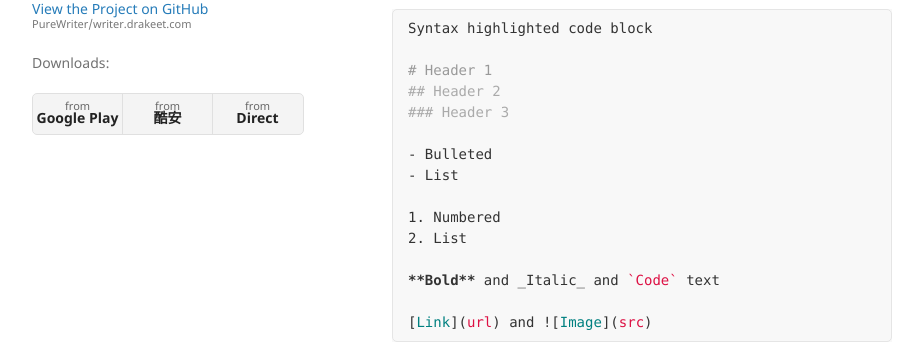
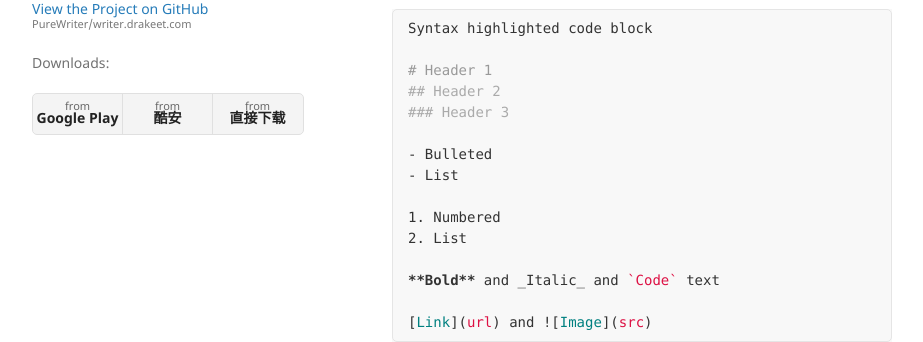
Before and after one commit to PureWriter/writer.drakeet.com, a Jekyll site: the page built from index.md, in a window 1280 px wide. Shown: the part 316-658 px from the top of the page, without its empty margins (178-1101 px from the left). Built offline with Jekyll 4.4.1, drawn with Linux system fonts in a browser that asks for light colours; our own code applies the rules of GitHub Pages for plain Markdown files; the repository's description, which GitHub fills in, is left out.

Commit message:
Changed 3rd li to 直接下载

```diff
--- a/_layouts/default.html
+++ b/_layouts/default.html
@@ -35,7 +35,7 @@
         <ul class="downloads">
           <li><a href="{{ site.google_play }}">from <strong>Google Play</strong></a></li>
           <li><a href="{{ site.coolapk }}">from <strong>酷安</strong></a></li>
-          <li><a href="{{ site.direct }}">from <strong>Direct</strong></a></li>
+          <li><a href="{{ site.direct }}">from <strong>直接下载</strong></a></li>
         </ul>
         {% endif %}
       </header>
```
